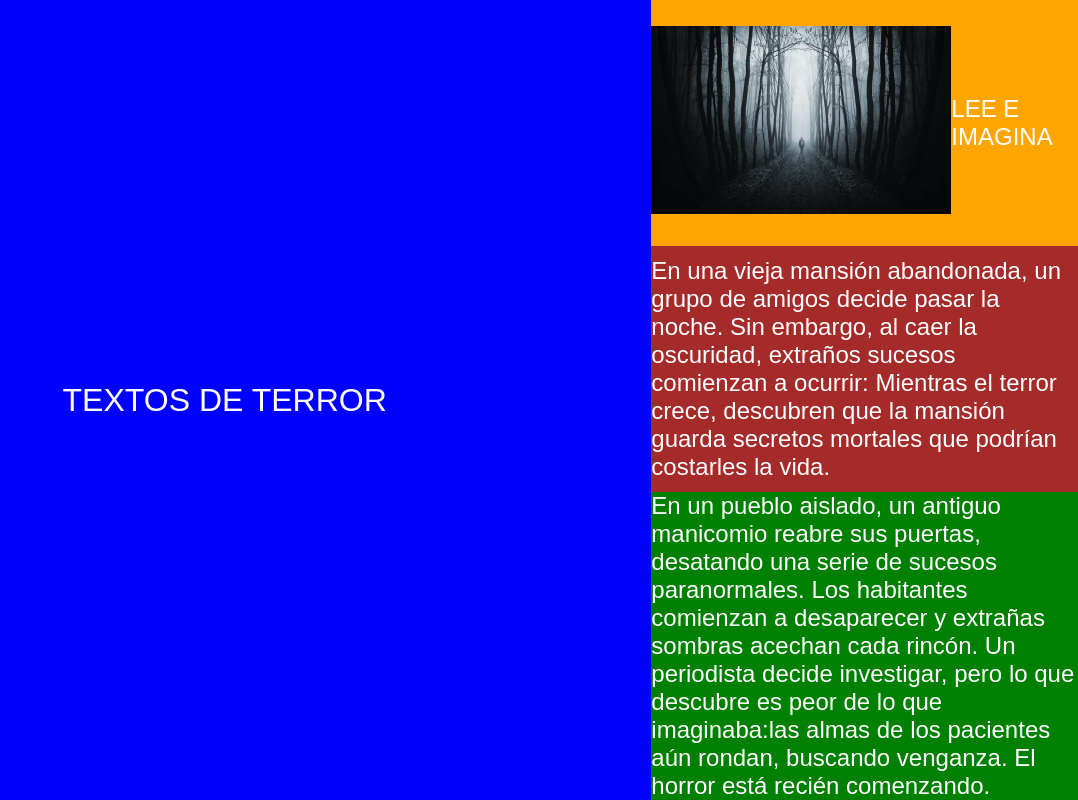
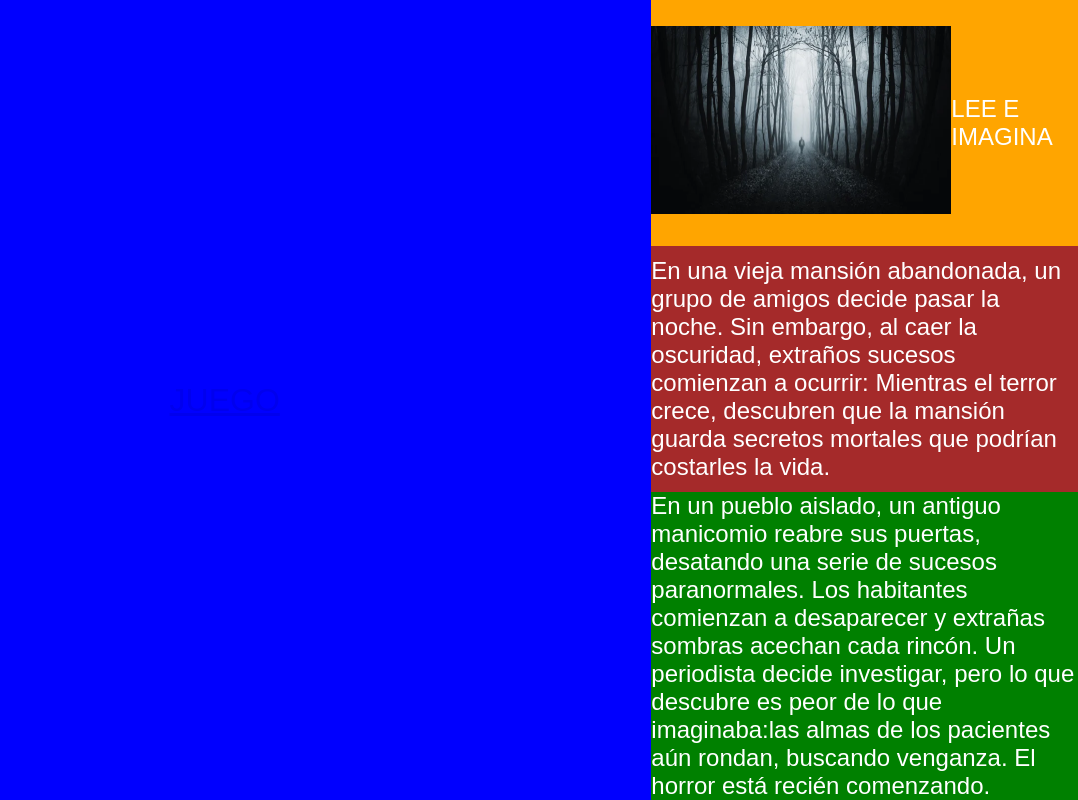
Before and after one commit to fabb-cg/EXAMEN-1, a plain HTML site: page index.html in a window 1280 px wide. Shown: the whole page, without its empty margins (202-1280 px from the left). Drawn offline with Linux system fonts and the light colour scheme.

Commit message:
mi examen 2

```diff
--- a/index.html
+++ b/index.html
@@ -64,7 +64,7 @@
 </head>
 <body>
     <div class="container">
-        <div class="item1">TEXTOS DE TERROR</div>
+        <div class="item1"><a href="pelota.html"> JUEGO</a></div>
         <div class="item2">
             <div><img src="imagenes/terror-a-path.jpg" alt=""width="300"></div>
             <div>LEE E IMAGINA</div>
```
